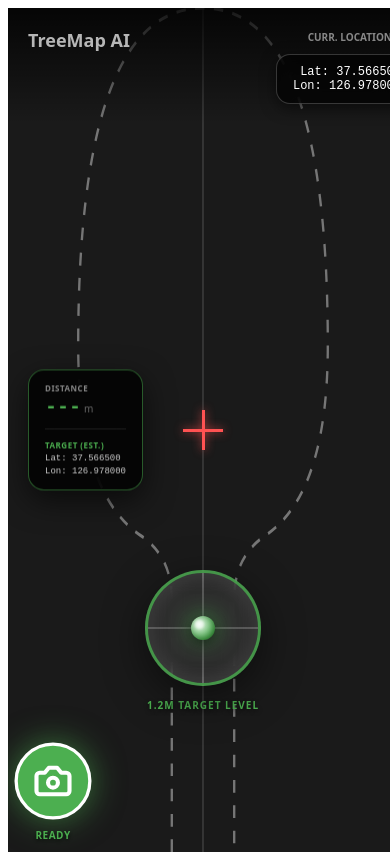
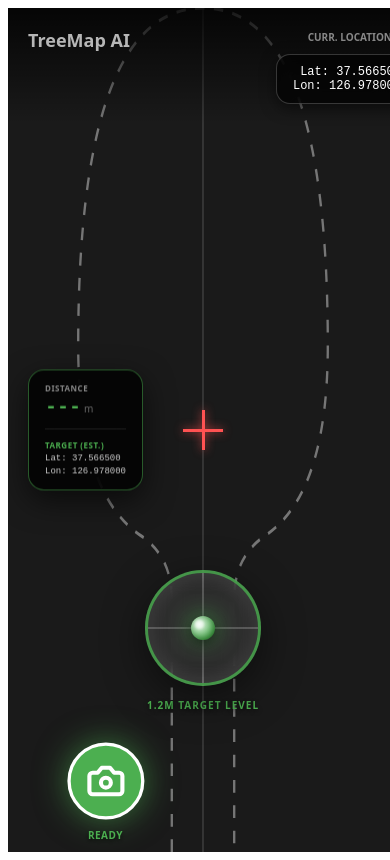
Before and after one commit to boheni07/TreeMap, a React (Vite) app in the folder simulation/: page / in a window 390 px wide. Built offline with nearby package versions, Linux system fonts and the light colour scheme; no server answers.

Commit message:
docs: add smartphone data collection list and update simulation

```diff
--- a/simulation/src/App.tsx
+++ b/simulation/src/App.tsx
@@ -172,7 +172,7 @@ const TreeSurveySimulator = () => {
                 </div>
 
                 {/* 촬영 버튼 */}
-                <div style={{ position: 'absolute', left: '10px', bottom: '10px', zIndex: 40, display: 'flex', flexDirection: 'column', alignItems: 'center' }}>
+                <div style={{ position: 'absolute', left: '25%', bottom: '10px', transform: 'translateX(-50%)', zIndex: 40, display: 'flex', flexDirection: 'column', alignItems: 'center' }}>
                     <button
                         onClick={handleCapture}
                         disabled={!isVertical || captureStatus?.type === 'error'}
```
Also changed, not shown: 1 other file (tests, documents, lock files or other folders).
